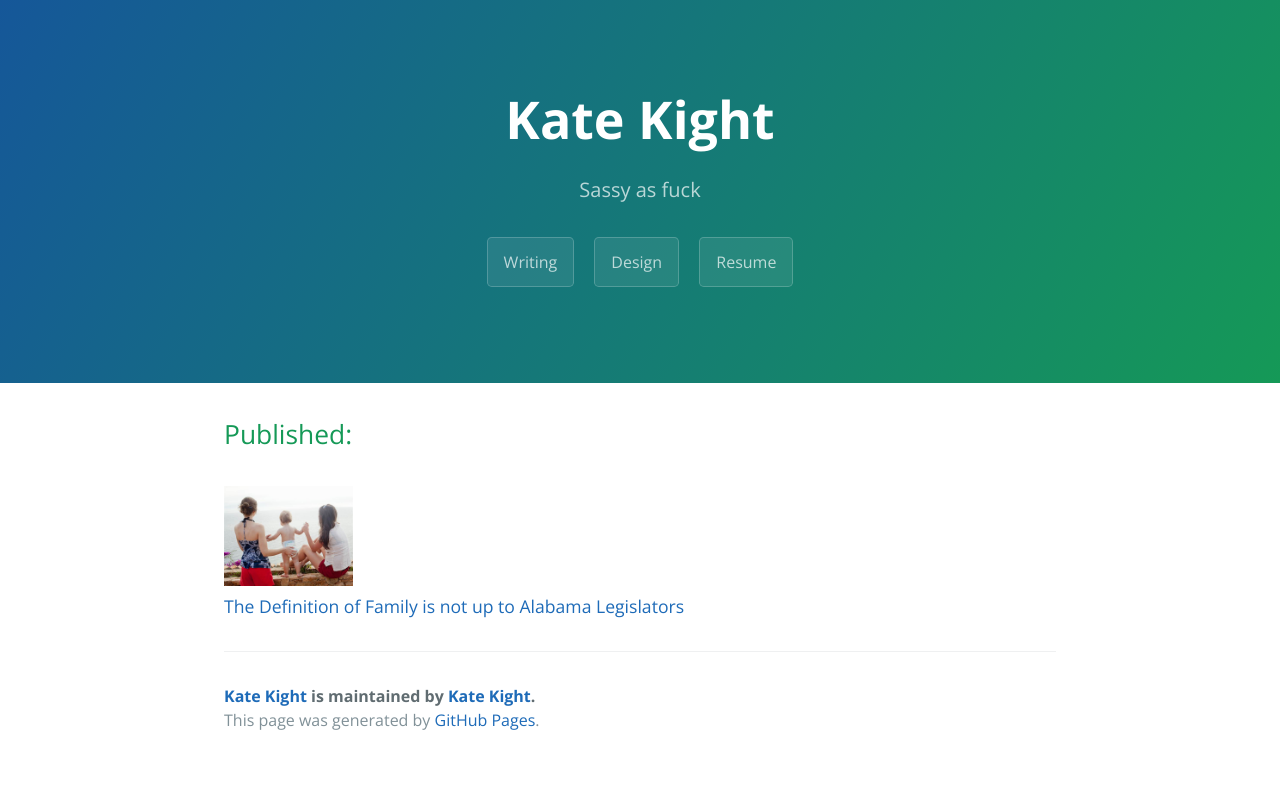
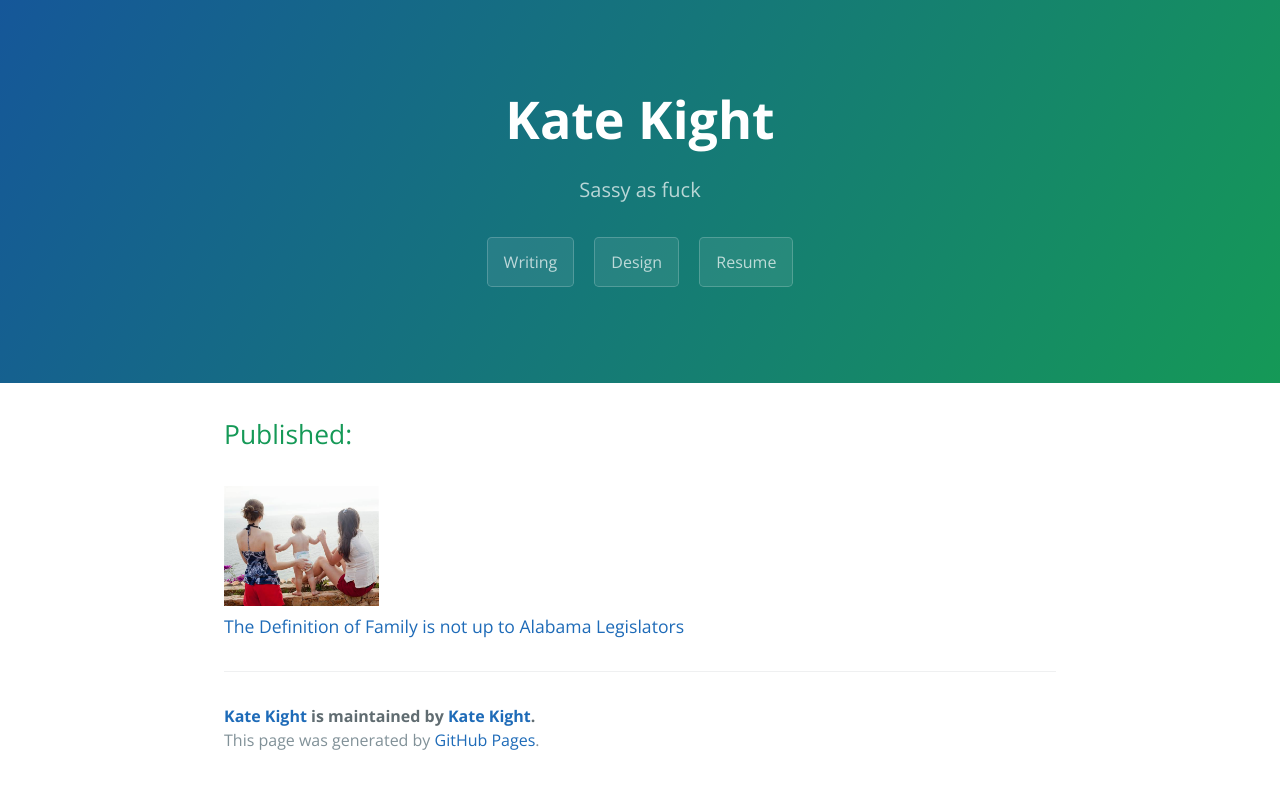
Before and after one commit to Flyakight/flyakight.github.io, a Jekyll site: the page built from _posts/2017-03-15-writing.markdown, in a window 1280 px wide. Shown: the top 789 px of the page. Built offline with Jekyll 4.4.1, drawn with Linux system fonts in a browser that asks for light colours.

Commit message:
Update 2017-03-15-writing.markdown

```diff
--- a/_posts/2017-03-15-writing.markdown
+++ b/_posts/2017-03-15-writing.markdown
@@ -8,7 +8,7 @@ categories: main
 Published:
 </h2>
 <h4>
-<img src="http://www.katekight.com/Images/nbcoutphoto.jpg" alt="NBC Article" height="100">
+<img src="http://www.katekight.com/Images/nbcoutphoto.jpg" alt="NBC Article" height="120">
 <a href="http://www.nbcnews.com/feature/nbc-out/opinion-definition-family-not-alabama-legislators-n724171">
 <p> The Definition of Family is not up to Alabama Legislators </p>
 </a>
```
